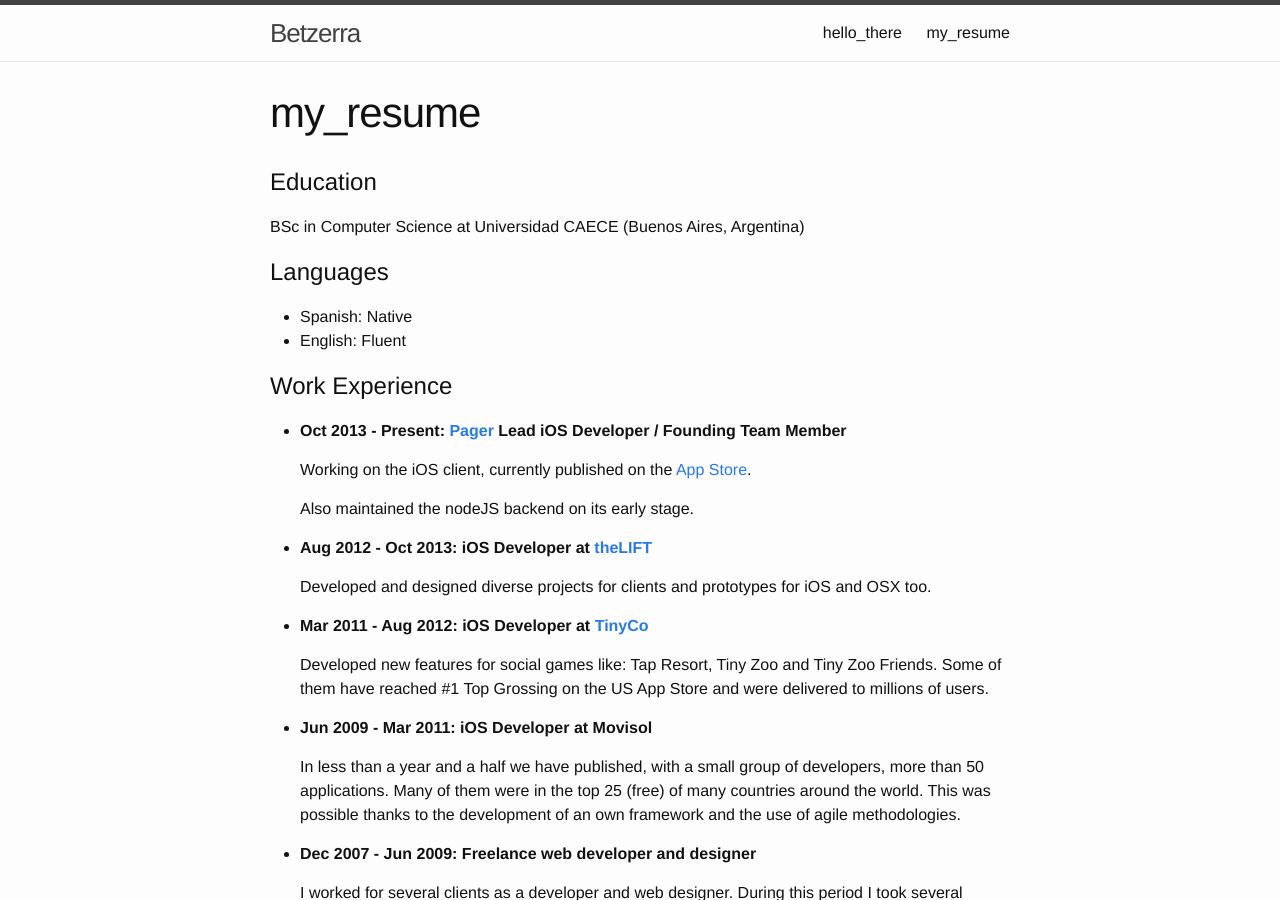
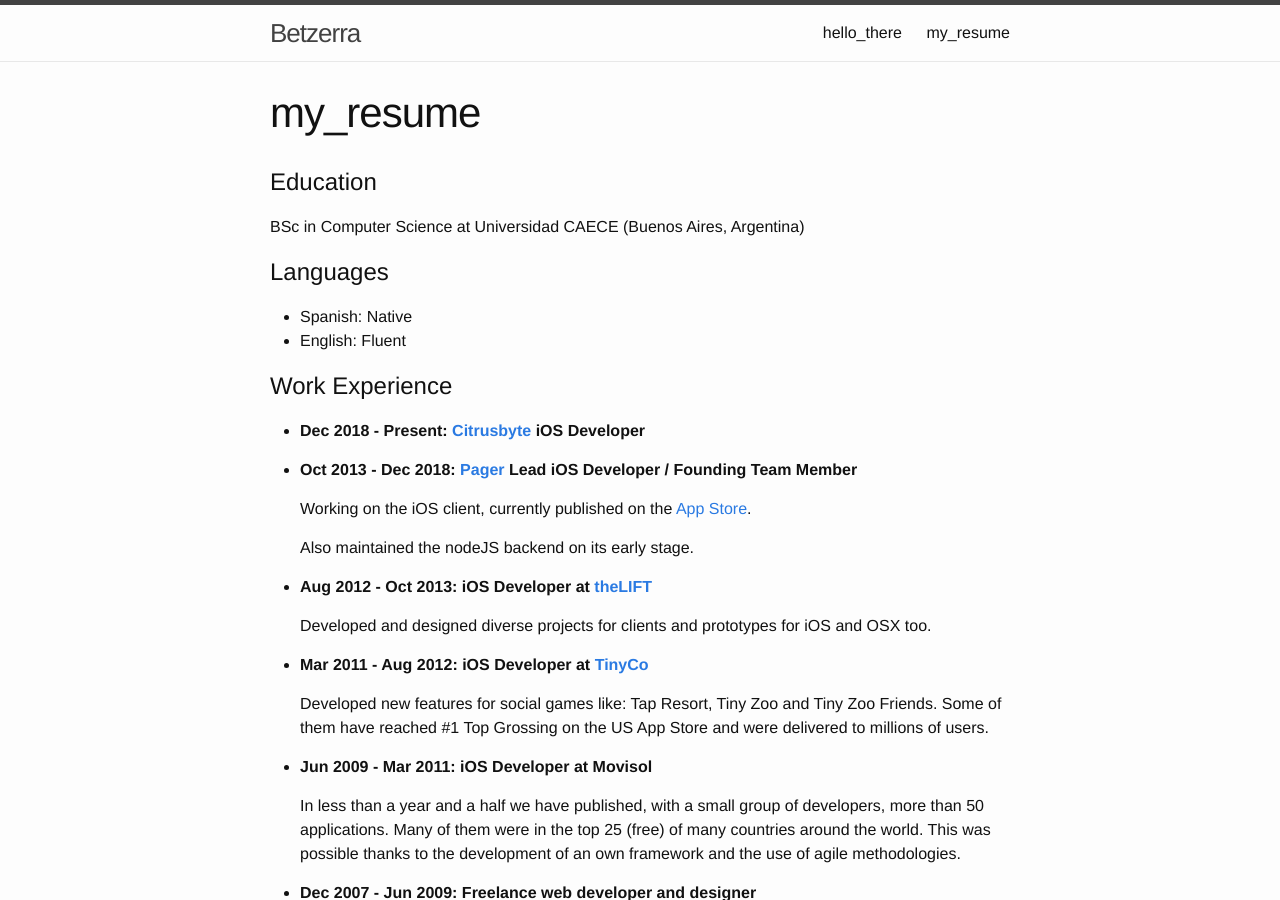
Before and after one commit to betzerra/betzerra.github.io, a Jekyll site: the page built from resume.md, in a window 1280 px wide and 900 px high. Built offline with Jekyll 4.4.1, drawn with Linux system fonts in a browser that asks for light colours.

Commit message:
feat: got a new job! 🎉

```diff
--- a/resume.md
+++ b/resume.md
@@ -12,7 +12,9 @@ BSc in Computer Science at Universidad CAECE (Buenos Aires, Argentina)
 - English: Fluent
 
 # Work Experience
-- __Oct 2013 - Present: [Pager](http://www.pager.com) Lead iOS Developer / Founding Team Member__
+- __Dec 2018 - Present: [Citrusbyte](http://www.citrusbyte.com) iOS Developer__
+
+- __Oct 2013 - Dec 2018: [Pager](http://www.pager.com) Lead iOS Developer / Founding Team Member__
 
   Working on the iOS client, currently published on the [App Store](https://itunes.apple.com/us/app/pager-personalized-healthcare/id864058356?mt=8).
 
```
Also changed, not shown: about.md (+1 -1 lines), assets/avatar.png.
